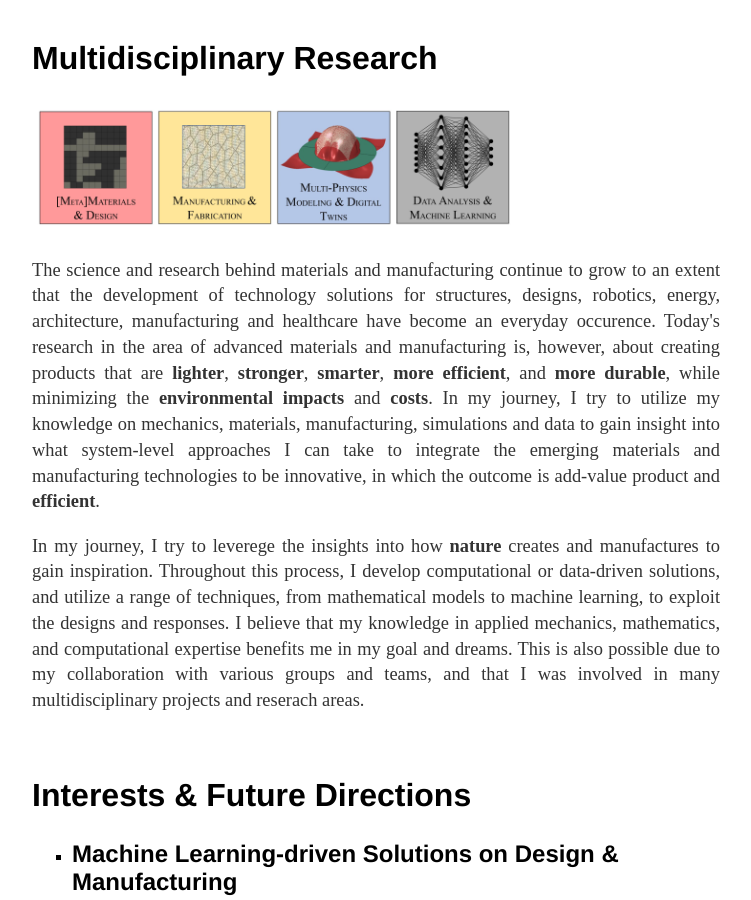
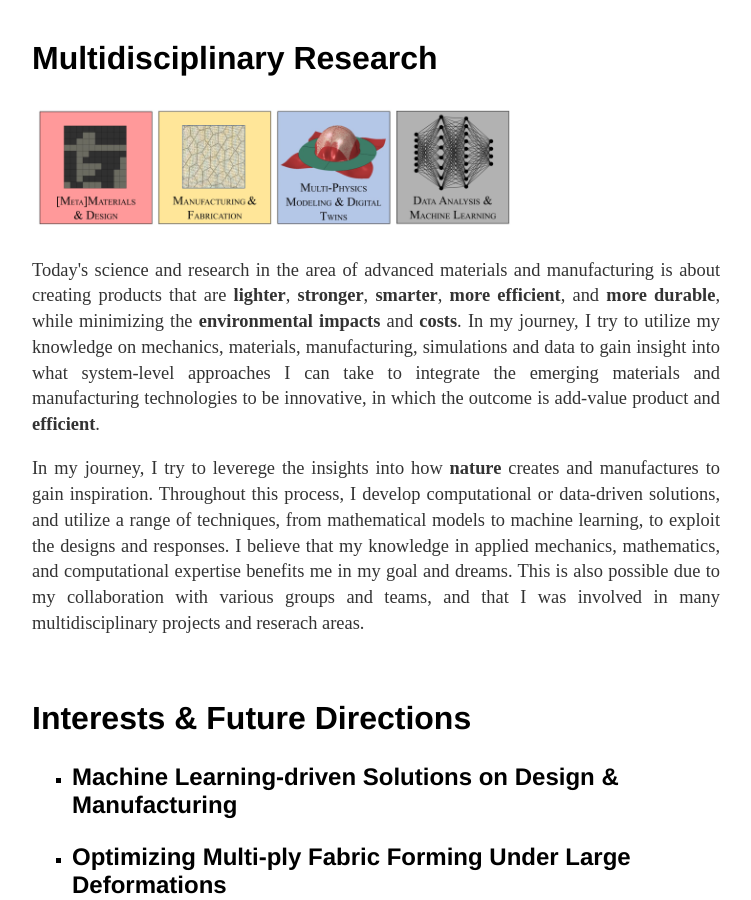
Before and after one commit to rsourki/rsourki.github.io, a Jekyll site: the page built from research/index.html, in a window 1280 px wide and 900 px high, scrolled down 319 px. Shown: the whole window, without its empty margins (304-1055 px from the left). Built offline with Jekyll 4.4.1, drawn with Linux system fonts in a browser that asks for light colours.

Commit message:
Update index.html

```diff
--- a/research/index.html
+++ b/research/index.html
@@ -16,10 +16,7 @@ title: Research - Reza Sourki Webpage
 	<img src = "/img/rs_0.jpg"
  	alt = "RS_0"
  	class = "responsive-img"/>
-	<p>The science and research behind materials and manufacturing continue to grow
-	to an extent that the development of technology solutions for structures, designs, robotics, energy, architecture,
-	manufacturing and healthcare have become an everyday occurence.
-	Today's research in the area of advanced materials and manufacturing is, however, about creating products that
+	<p>Today's science and research in the area of advanced materials and manufacturing is about creating products that
 	are <b>lighter</b>, <b>stronger</b>, <b>smarter</b>, <b>more efficient</b>, and <b>more durable</b>, while minimizing the <b>environmental impacts</b> and <b>costs</b>.
 	In my journey, I try to utilize my knowledge on mechanics, materials, manufacturing, simulations and data to gain insight into
 	what system-level approaches I can take to integrate the emerging materials and manufacturing technologies to be innovative, in which the outcome is
```
